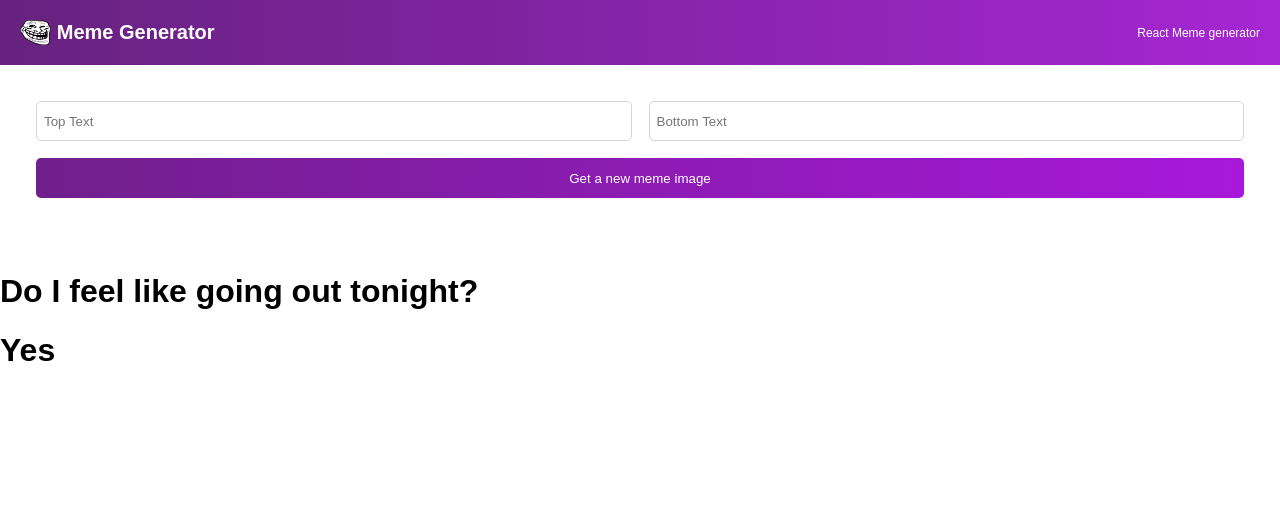
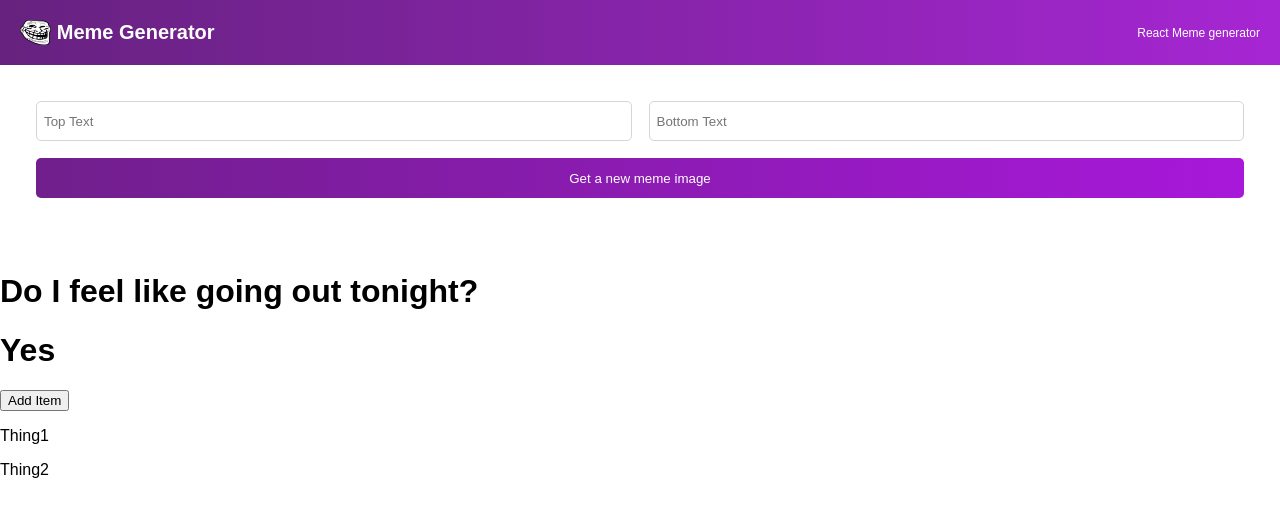
Before and after one commit to istarter/meme-generator, a React (Create React App) app: page / in a window 1280 px wide. Shown: the top 516 px of the page. Built offline with nearby package versions, Linux system fonts and the light colour scheme.

Commit message:
add previouse state using spread operater

```diff
--- a/src/App.js
+++ b/src/App.js
@@ -4,10 +4,18 @@ import Meme from "./components/Meme";
 
 function App() {
   const [isGoingOut, setIsGoingOut] = useState(true);
-
+  const [thingsArray, setThingsArray] = useState(["Thing1", "Thing2"]);
   const changeMind = () => {
     setIsGoingOut((prevState) => !prevState);
   };
+
+  const addItem = () => {
+    setThingsArray((preveState) => [
+      ...preveState,
+      `Thing ${preveState.length + 1}`,
+    ]);
+  };
+  const thingsElement = thingsArray.map((thing) => <p key={thing}>{thing}</p>);
 
   return (
     <div>
@@ -18,6 +26,10 @@ function App() {
         <h1 className="state-title">Do I feel like going out tonight?</h1>
         <h1>{isGoingOut ? "Yes" : "No"}</h1>
       </div>
+      <div>
+        <button onClick={addItem}>Add Item</button>
+        {thingsElement}
+      </div>
     </div>
   );
 }
```
